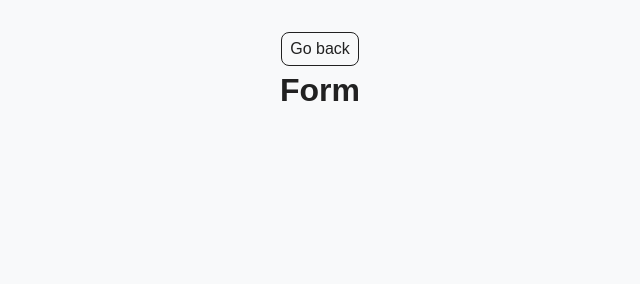
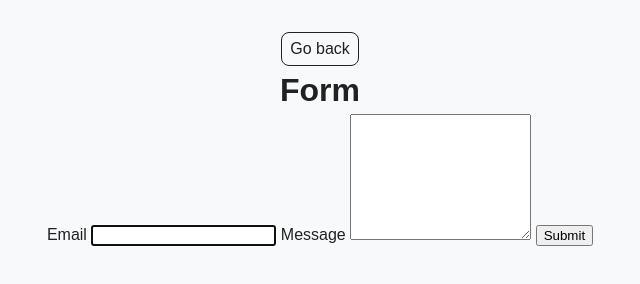
Before and after one commit to HelenKo07/goit-js-hw-09, a plain HTML site: page 2-form.html in a window 1280 px wide. Shown: the whole page, without its empty margins (320-960 px from the left). Drawn offline with Linux system fonts and the light colour scheme.

Commit message:
Deploying to gh-pages from @ HelenKo07/goit-js-hw-09@57b9e5db855b07f9261b28771626d5b1f8723fa4 🚀

```diff
--- a/2-form.html
+++ b/2-form.html
@@ -16,6 +16,17 @@
 
         <h1 class="main-title">Form</h1>
       </div>
+      <form class="feedback-form" autocomplete="off">
+        <label>
+          Email
+          <input type="email" name="email" autofocus />
+        </label>
+        <label>
+          Message
+          <textarea name="message" rows="8"></textarea>
+        </label>
+        <button type="submit">Submit</button>
+      </form>
     </main>
 
   </body>
--- a/2-form.js
+++ b/2-form.js
@@ -1,2 +1,2 @@
-import"./assets/modulepreload-polyfill-B5Qt9EMX.js";/* empty css                      */console.log("Form");
+import"./assets/modulepreload-polyfill-B5Qt9EMX.js";/* empty css                      */const l=document.querySelector(".feedback-form");let t={email:"",message:""};const c=()=>{try{const e=JSON.parse(localStorage.getItem("feedback-form-data"));console.log(e)}catch(e){console.log(e)}};c();const m=e=>{const{target:o}=e,a=o.value,r=o.name;t[r]=a,localStorage.setItem("feedback-form-data",JSON.stringify(t))};l.addEventListener("change",m);
 //# sourceMappingURL=2-form.js.map
```
Also changed, not shown: 1 other file.
